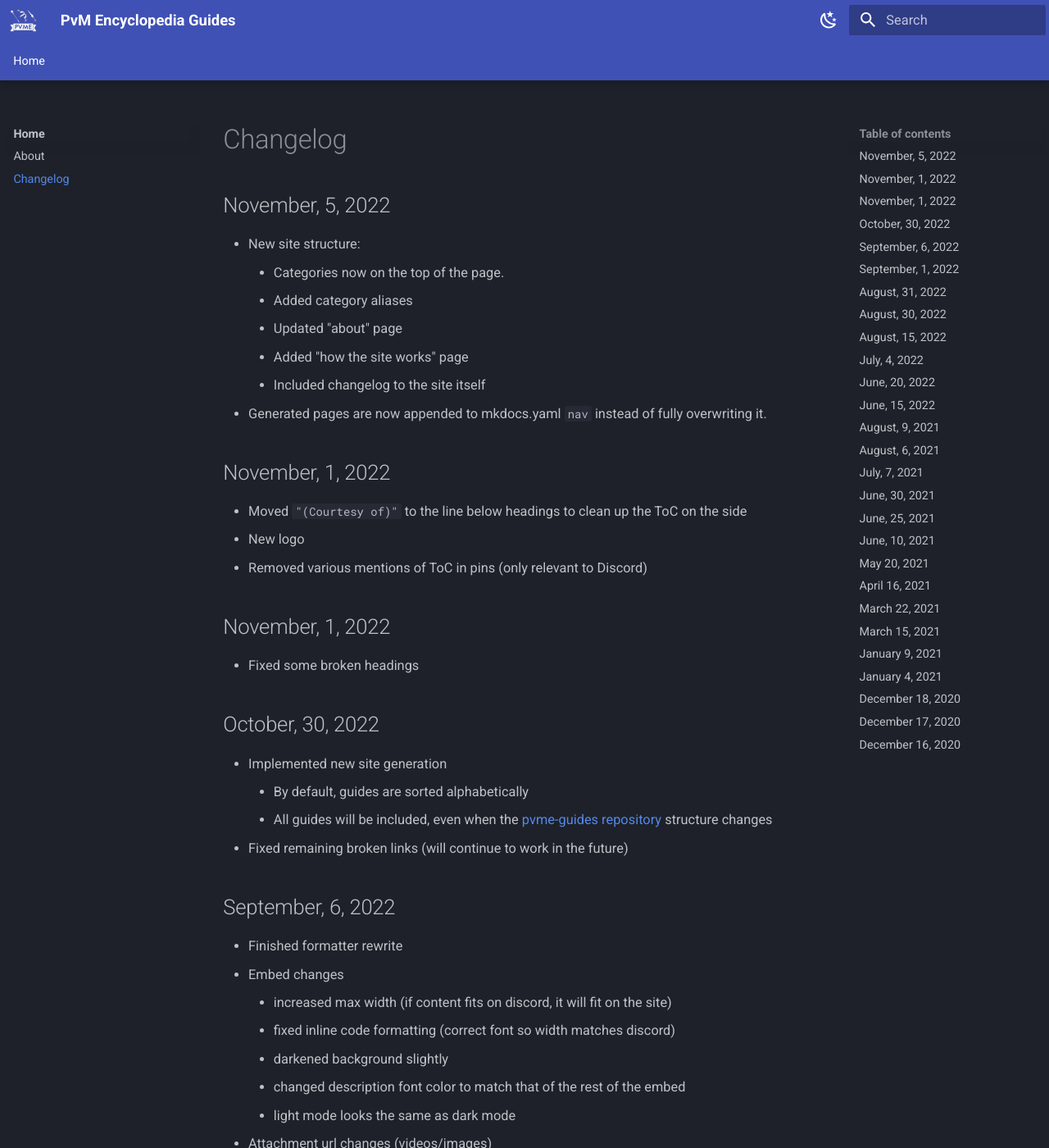
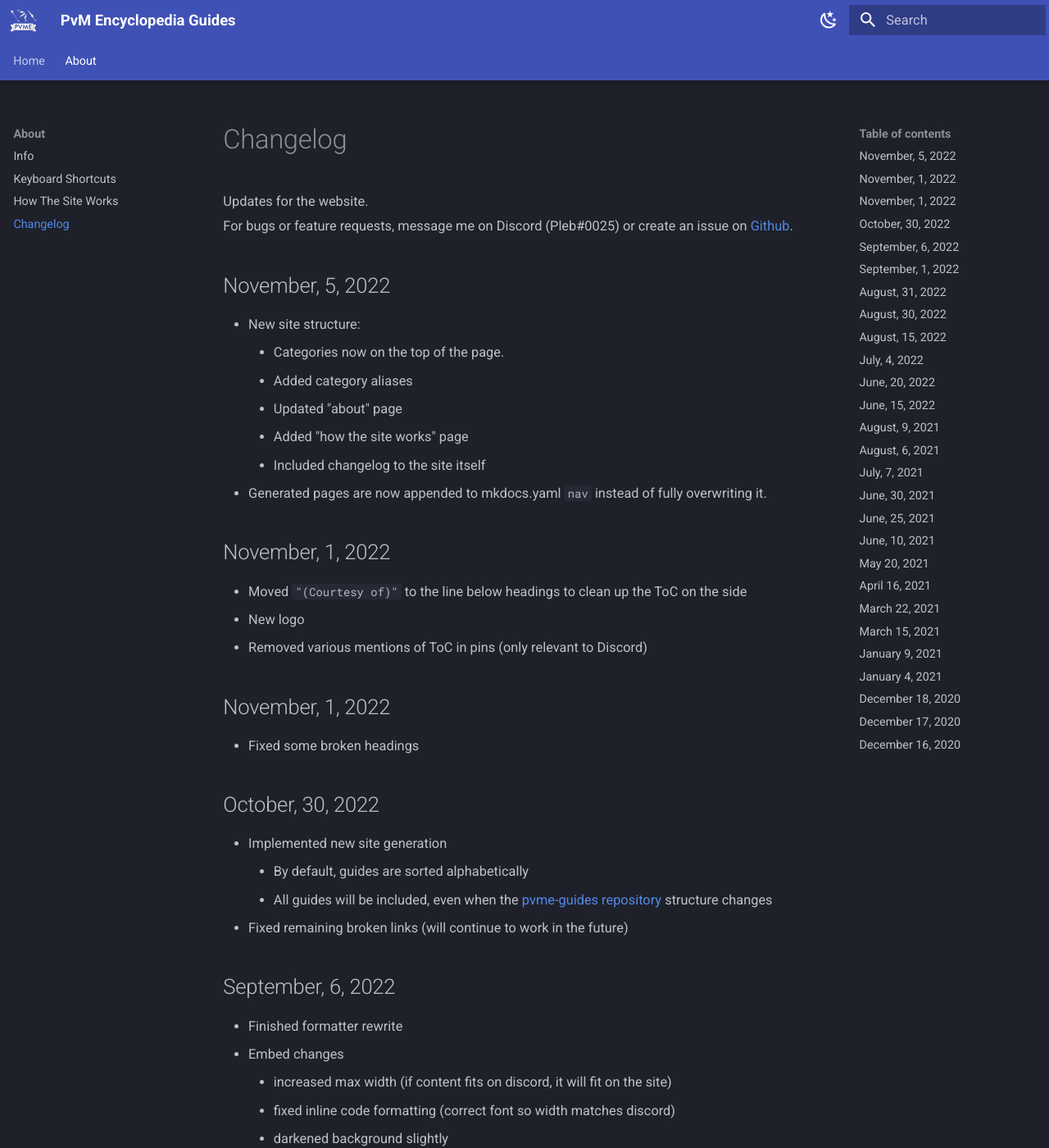
Before and after one commit to pvme/pvme.github.io, an MkDocs documentation site: the page built from docs/about/changelog.md, in a window 1280 px wide and 1400 px high. Shown: the whole window at 82% size. Built offline with MkDocs 1.6.1 and Material for MkDocs 9.7.7, drawn with Linux system fonts in a browser that asks for light colours.

Commit message:
alias emoji support and changed home/about page

```diff
--- a/docs/home/changelog.md
+++ b/docs/about/changelog.md
@@ -1,4 +1,8 @@
 # Changelog
+
+Updates for the website.
+
+For bugs or feature requests, message me on Discord (Pleb#0025) or create an issue on [Github](https://github.com/pvme/pvme.github.io).
 
 ## November, 5, 2022
 
--- a/docs/stylesheets/extra.css
+++ b/docs/stylesheets/extra.css
@@ -12,7 +12,7 @@
 }
 
 .md-grid {
-    max-width: 80rem;
+    max-width: 72rem;
 }
 
 html {
@@ -42,12 +42,27 @@
     font-family: monospace;
 }
 
+/* Increase logo size */
 .md-header__button.md-logo :-webkit-any(img,svg) {
     /* height: 1.2rem; */
     height: 1.8rem;     /* original: 1.2 */
 }
 
+/* Reduce logo border size */
 .md-header__button.md-logo {
     margin: 0.1rem;     /* original: 0.2 */
     padding: 0.2rem;    /* original: 0.4 */
 }
+
+
+/* Emojis used in navigation bar */
+.nav-emoji {
+    width: 1.3em;
+    object-fit: contain;
+    vertical-align: middle;
+}
+
+/* Hide navigation emojis when the category is opened */
+.md-nav__link .nav-emoji {
+    display: none;
+}
--- a/mkdocs.yml
+++ b/mkdocs.yml
@@ -20,7 +20,7 @@
     - search.highlight
   #  - search.share
     - navigation.top
-    - navigation.indexes
+#    - navigation.indexes
   palette:
   - scheme: slate
     toggle:
@@ -59,14 +59,9 @@
   - javascripts/discordInvite.js
 
 nav:
-#  - Home:
-#    - About: index.md
-#    - How The Site Works : home/workings.md
-#    - Changelog: home/changelog.md
-
-#  - index.md
-
-  - Home:
-    - index.md
-    - About : home/workings.md
-    - Changelog: home/changelog.md
+  - index.md
+  - About:
+    - Info: about/info.md
+    - Keyboard Shortcuts: about/shortcuts.md
+    - How The Site Works: about/workings.md
+    - Changelog: about/changelog.md
```
Also changed, not shown: docs/about/info.md (added, +8 -0 lines), docs/about/shortcuts.md (added, +9 -0 lines), docs/about/workings.md (added, +22 -0 lines), docs/home/workings.md (deleted, +0 -35 lines), docs/index.md (+11 -5 lines), gen_pages.py (+5 -2 lines), structure_settings.yml (+19 -8 lines), 2 other files.
